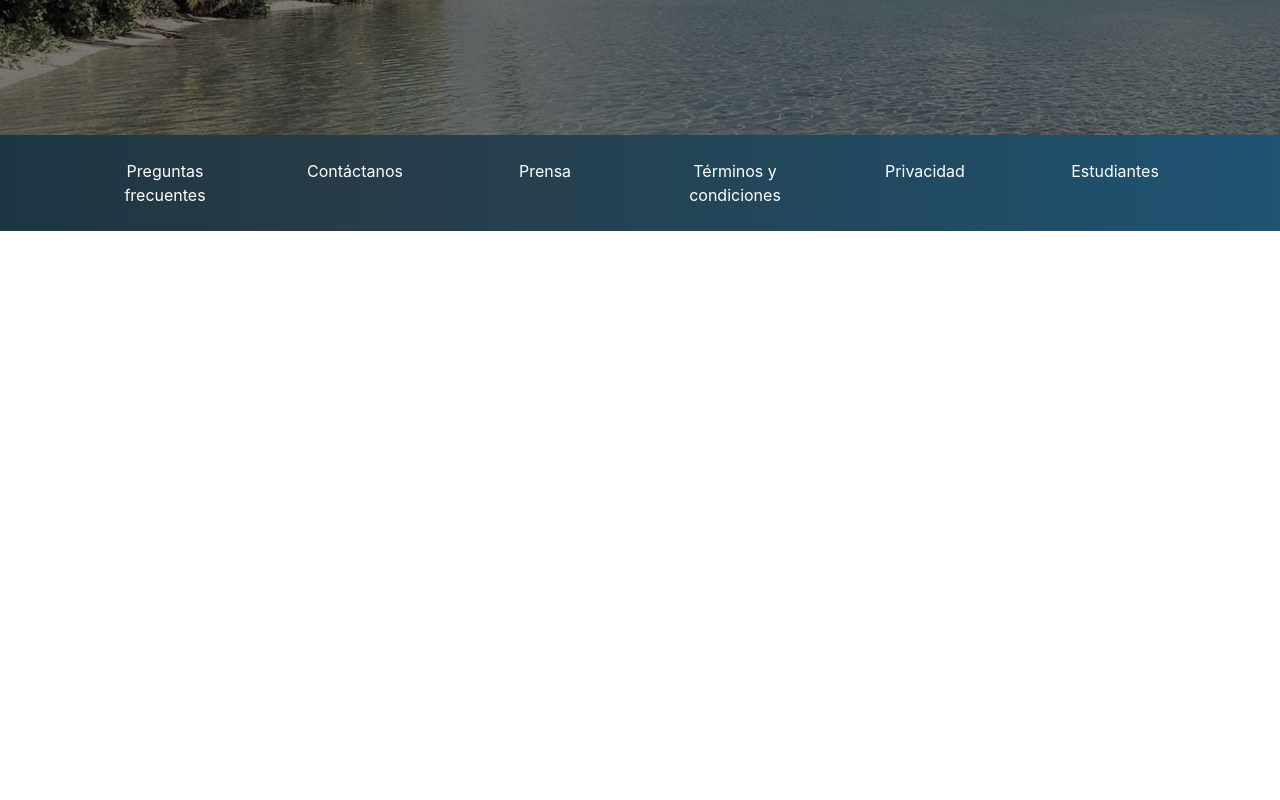
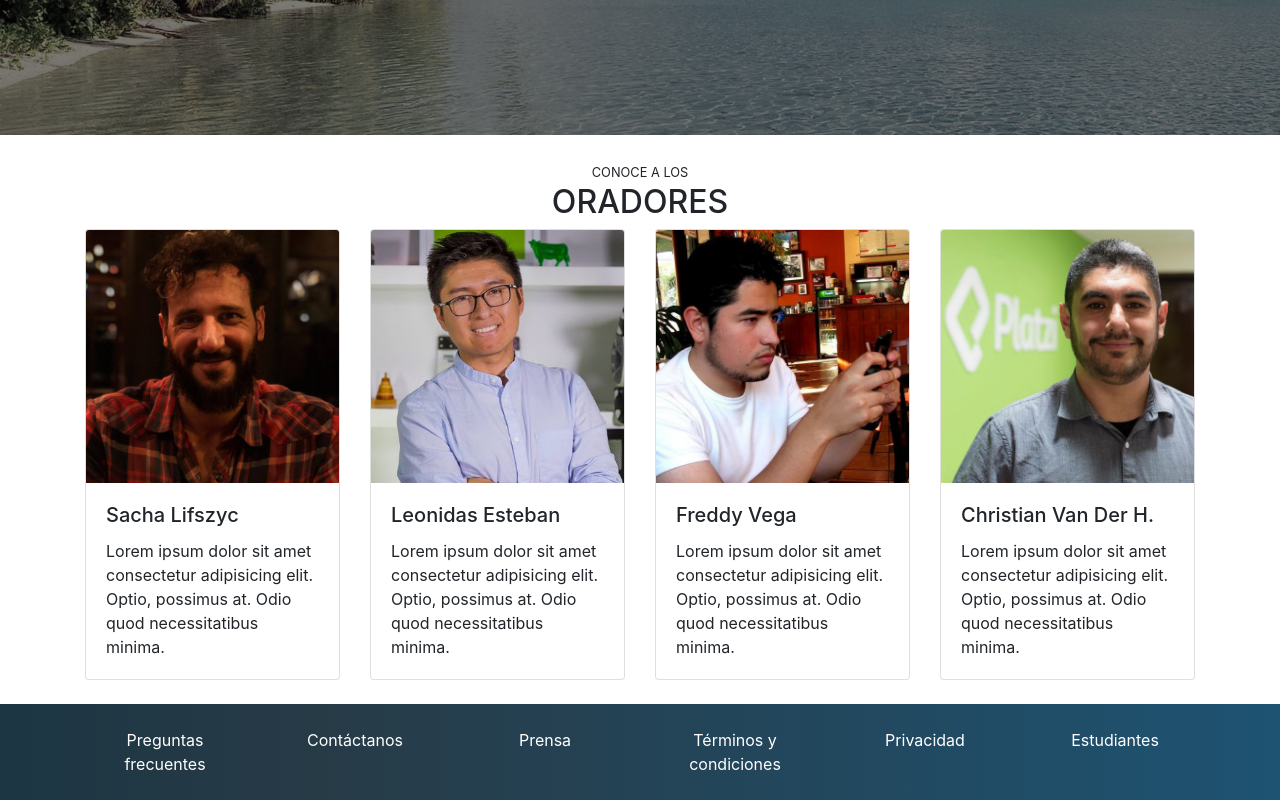
Before and after one commit to juandiego26/bootstrap-lab, a plain HTML site: page platzi-bootstrap/index.html in a window 1280 px wide. Shown: the part 481-1281 px from the top of the page. Before the commit the page ends 800 px from the top, so only its background shows below. Drawn offline with nearby package versions, Linux system fonts and the light colour scheme.

Commit message:
[Add] Add bootstrap cards

```diff
--- a/platzi-bootstrap/index.html
+++ b/platzi-bootstrap/index.html
@@ -79,6 +79,56 @@
       </div>
     </main>
     <!--/Main-->
+    <!--Speakers-->
+    <section id="speakers" class="mt-4">
+      <div class="container">
+        <div class row>
+          <div class="col text-center text-uppercase">
+            <small>Conoce a los </small>
+            <h2>Oradores</h2>
+          </div>
+        </div>
+        <div class="row">
+          <div class="col-12 col-md-6 col-lg-3 mb-4">
+            <div class="card">
+              <img class="card-img-top" src="assets/speakers/sacha.jpg" alt="Foto Sacha">
+              <div class="card-body">
+                <h5 class="card-title">Sacha Lifszyc</h5>
+                <p class="card-text">Lorem ipsum dolor sit amet consectetur adipisicing elit. Optio, possimus at. Odio quod necessitatibus minima.</p>
+              </div>
+            </div>
+          </div>
+          <div class="col-12 col-md-6 col-lg-3 mb-4">
+            <div class="card">
+              <img class="card-img-top" src="assets/speakers/leonidas2.jpeg" alt="Foto Leonidas">
+              <div class="card-body">
+                <h5 class="card-title">Leonidas Esteban</h5>
+                <p class="card-text">Lorem ipsum dolor sit amet consectetur adipisicing elit. Optio, possimus at. Odio quod necessitatibus minima.</p>
+              </div>
+            </div>
+          </div>
+          <div class="col-12 col-md-6 col-lg-3 mb-4">
+            <div class="card">
+              <img class="card-img-top" src="assets/speakers/freddy.jpeg" alt="Foto Freddy">
+              <div class="card-body">
+                <h5 class="card-title">Freddy Vega</h5>
+                <p class="card-text">Lorem ipsum dolor sit amet consectetur adipisicing elit. Optio, possimus at. Odio quod necessitatibus minima.</p>
+              </div>
+            </div>
+          </div>
+          <div class="col-12 col-md-6 col-lg-3 mb-4">
+            <div class="card">
+              <img class="card-img-top" src="assets/speakers/cvander.jpeg" alt="Foto Christian">
+              <div class="card-body">
+                <h5 class="card-title">Christian Van Der H.</h5>
+                <p class="card-text">Lorem ipsum dolor sit amet consectetur adipisicing elit. Optio, possimus at. Odio quod necessitatibus minima.</p>
+              </div>
+            </div>
+          </div>
+        </div>
+      </div>
+    </section>
+    <!--/Speakers-->
     <!--Footer -->
     <footer id="footer" class="pb-4 pt-4">
       <div class="container">
```
Also changed, not shown: platzi-bootstrap/assets/speakers/cvander.jpeg (added), platzi-bootstrap/assets/speakers/freddy.jpeg (added), platzi-bootstrap/assets/speakers/leonidas.jpeg (added), platzi-bootstrap/assets/speakers/leonidas2.jpeg (added), platzi-bootstrap/assets/speakers/sacha.jpg (added).
